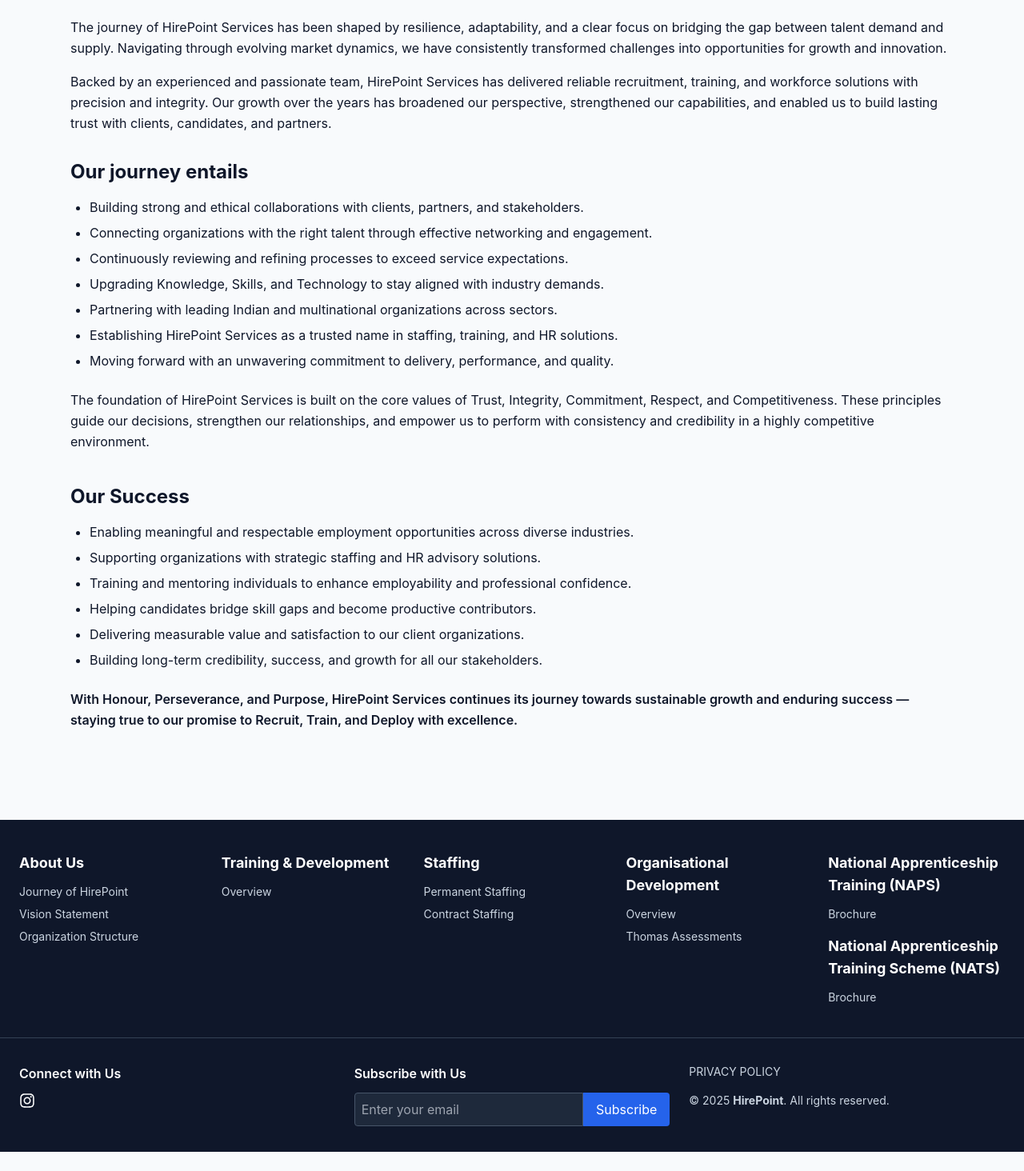
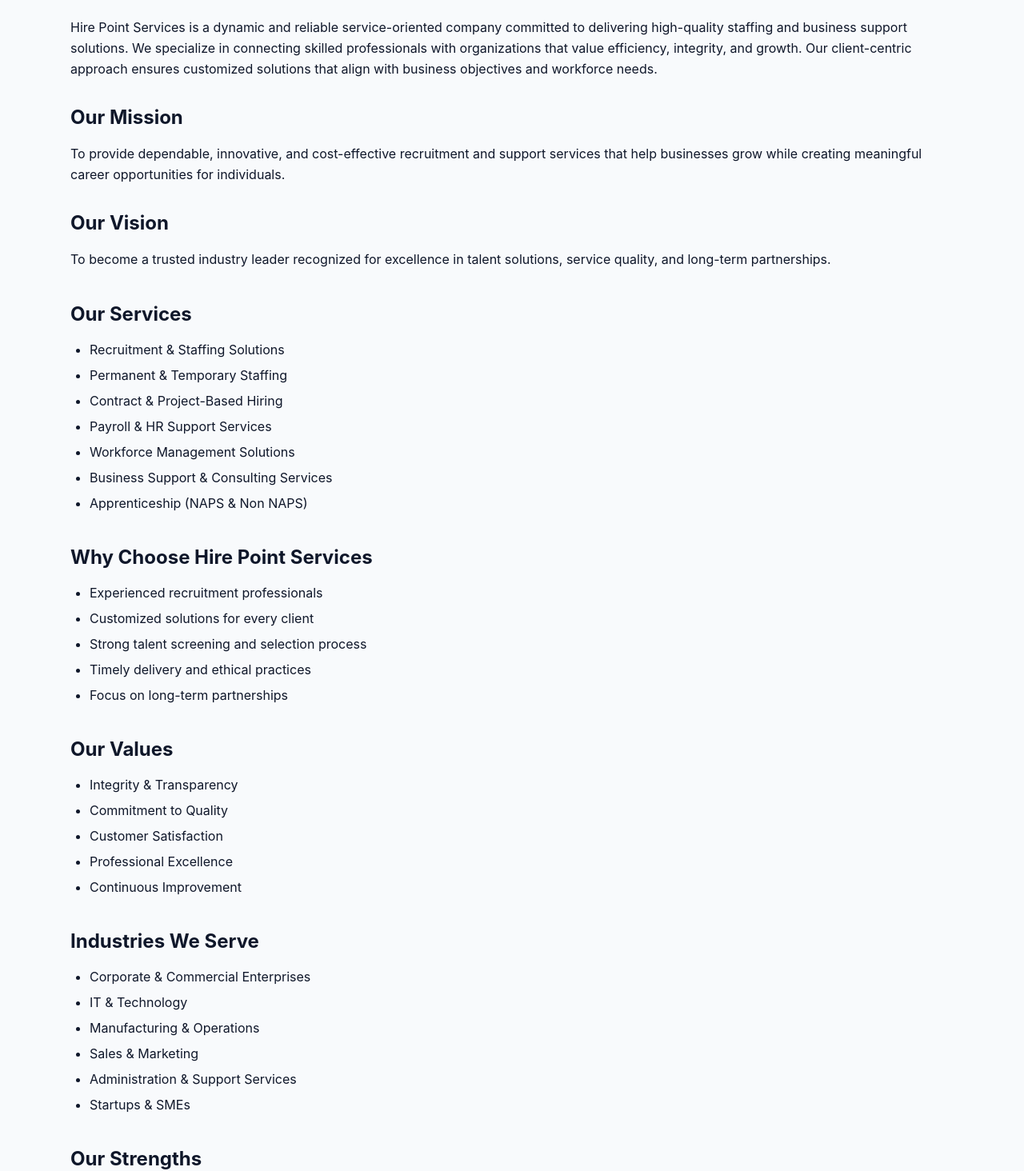
Before and after one commit to hirepointservices-design/hirepoint, a React (Vite) app: page /Journey in a window 1280 px wide. Shown: the part 187-1651 px from the top of the page at 80% size. Before the commit the page ends 1627 px from the top, so only its background shows below. Built offline with nearby package versions, Linux system fonts and the light colour scheme.

Commit message:
Brochure fixs

```diff
--- a/src/components/Services.jsx
+++ b/src/components/Services.jsx
@@ -21,14 +21,14 @@
       title: "National Apprenticeship Training (NAPS)",
       color: "bg-pink-600 hover:bg-pink-700",
       modal: "naps",
-      pdfUrl: "/pdf/NAT.pdf",
+      pdfUrl: "/pdf/nats.pdf",
     },
     {
       key: "nats",
       title: "National Apprenticeship Training Scheme (NATS)",
       color: "bg-green-500 hover:bg-green-600",
       modal: "nats",
-      pdfUrl: "/pdf/NAT.pdf", // PDF placed in public folder
+      pdfUrl: "/pdf/nats.pdf", // PDF placed in public folder
     },
     {
       key: "training",
--- a/src/pages/Journey.jsx
+++ b/src/pages/Journey.jsx
@@ -5,97 +5,84 @@
     <section className="max-w-6xl mx-auto px-6 py-16">
       <h1 className="text-4xl font-bold mb-6">Our Journey</h1>
 
-      <p className="mb-4 leading-relaxed">
-        The journey of HirePoint Services has been shaped by resilience,
-        adaptability, and a clear focus on bridging the gap between talent
-        demand and supply. Navigating through evolving market dynamics, we
-        have consistently transformed challenges into opportunities for
-        growth and innovation.
+      <p className="mb-6 leading-relaxed">
+        Hire Point Services is a dynamic and reliable service-oriented company
+        committed to delivering high-quality staffing and business support
+        solutions. We specialize in connecting skilled professionals with
+        organizations that value efficiency, integrity, and growth. Our
+        client-centric approach ensures customized solutions that align with
+        business objectives and workforce needs.
       </p>
 
-      <p className="mb-4 leading-relaxed">
-        Backed by an experienced and passionate team, HirePoint Services has
-        delivered reliable recruitment, training, and workforce solutions
-        with precision and integrity. Our growth over the years has broadened
-        our perspective, strengthened our capabilities, and enabled us to
-        build lasting trust with clients, candidates, and partners.
+      <h2 className="text-2xl font-bold mt-8 mb-4">Our Mission</h2>
+      <p className="mb-6 leading-relaxed">
+        To provide dependable, innovative, and cost-effective recruitment and
+        support services that help businesses grow while creating meaningful
+        career opportunities for individuals.
       </p>
 
-      <h2 className="text-2xl font-bold mt-8 mb-4">Our journey entails</h2>
+      <h2 className="text-2xl font-bold mt-8 mb-4">Our Vision</h2>
+      <p className="mb-6 leading-relaxed">
+        To become a trusted industry leader recognized for excellence in talent
+        solutions, service quality, and long-term partnerships.
+      </p>
 
-      <ul className="list-disc pl-6 space-y-2">
-        <li>
-          Building strong and ethical collaborations with clients, partners,
-          and stakeholders.
-        </li>
-        <li>
-          Connecting organizations with the right talent through effective
-          networking and engagement.
-        </li>
-        <li>
-          Continuously reviewing and refining processes to exceed service
-          expectations.
-        </li>
-        <li>
-          Upgrading Knowledge, Skills, and Technology to stay aligned with
-          industry demands.
-        </li>
-        <li>
-          Partnering with leading Indian and multinational organizations
-          across sectors.
-        </li>
-        <li>
-          Establishing HirePoint Services as a trusted name in staffing,
-          training, and HR solutions.
-        </li>
-        <li>
-          Moving forward with an unwavering commitment to delivery,
-          performance, and quality.
-        </li>
+      <h2 className="text-2xl font-bold mt-10 mb-4">Our Services</h2>
+      <ul className="list-disc pl-6 space-y-2 mb-6">
+        <li>Recruitment & Staffing Solutions</li>
+        <li>Permanent & Temporary Staffing</li>
+        <li>Contract & Project-Based Hiring</li>
+        <li>Payroll & HR Support Services</li>
+        <li>Workforce Management Solutions</li>
+        <li>Business Support & Consulting Services</li>
+        <li>Apprenticeship (NAPS & Non NAPS)</li>
       </ul>
 
-      <p className="mt-6 leading-relaxed">
-        The foundation of HirePoint Services is built on the core values of
-        Trust, Integrity, Commitment, Respect, and Competitiveness. These
-        principles guide our decisions, strengthen our relationships, and
-        empower us to perform with consistency and credibility in a highly
-        competitive environment.
-      </p>
-
-      <h2 className="text-2xl font-bold mt-10 mb-4">Our Success</h2>
-
-      <ul className="list-disc pl-6 space-y-2">
-        <li>
-          Enabling meaningful and respectable employment opportunities across
-          diverse industries.
-        </li>
-        <li>
-          Supporting organizations with strategic staffing and HR advisory
-          solutions.
-        </li>
-        <li>
-          Training and mentoring individuals to enhance employability and
-          professional confidence.
-        </li>
-        <li>
-          Helping candidates bridge skill gaps and become productive
-          contributors.
-        </li>
-        <li>
-          Delivering measurable value and satisfaction to our client
-          organizations.
-        </li>
-        <li>
-          Building long-term credibility, success, and growth for all our
-          stakeholders.
-        </li>
+      <h2 className="text-2xl font-bold mt-10 mb-4">
+        Why Choose Hire Point Services
+      </h2>
+      <ul className="list-disc pl-6 space-y-2 mb-6">
+        <li>Experienced recruitment professionals</li>
+        <li>Customized solutions for every client</li>
+        <li>Strong talent screening and selection process</li>
+        <li>Timely delivery and ethical practices</li>
+        <li>Focus on long-term partnerships</li>
       </ul>
 
-      <p className="mt-6 leading-relaxed font-semibold">
-        With Honour, Perseverance, and Purpose, HirePoint Services continues
-        its journey towards sustainable growth and enduring success — staying
-        true to our promise to Recruit, Train, and Deploy with excellence.
-      </p>
+      <h2 className="text-2xl font-bold mt-10 mb-4">Our Values</h2>
+      <ul className="list-disc pl-6 space-y-2 mb-6">
+        <li>Integrity & Transparency</li>
+        <li>Commitment to Quality</li>
+        <li>Customer Satisfaction</li>
+        <li>Professional Excellence</li>
+        <li>Continuous Improvement</li>
+      </ul>
+
+      <h2 className="text-2xl font-bold mt-10 mb-4">
+        Industries We Serve
+      </h2>
+      <ul className="list-disc pl-6 space-y-2 mb-6">
+        <li>Corporate & Commercial Enterprises</li>
+        <li>IT & Technology</li>
+        <li>Manufacturing & Operations</li>
+        <li>Sales & Marketing</li>
+        <li>Administration & Support Services</li>
+        <li>Startups & SMEs</li>
+      </ul>
+
+      <h2 className="text-2xl font-bold mt-10 mb-4">Our Strengths</h2>
+      <ul className="list-disc pl-6 space-y-2">
+        <li>Wide talent network</li>
+        <li>Efficient hiring processes</li>
+        <li>Industry expertise</li>
+        <li>Responsive client support</li>
+      </ul>
+      <div class="mt-16 text-center">
+        <p class="inline-block bg-indigo-50 px-6 py-3 rounded-full text-lg font-semibold text-indigo-700 shadow-sm">
+          Connecting Talent. Empowering Businesses. Driving Workforce Excellence.
+        </p>
+      </div>
+
     </section>
   );
 }
```
Also changed, not shown: 2 other files (tests, documents, lock files or other folders).
